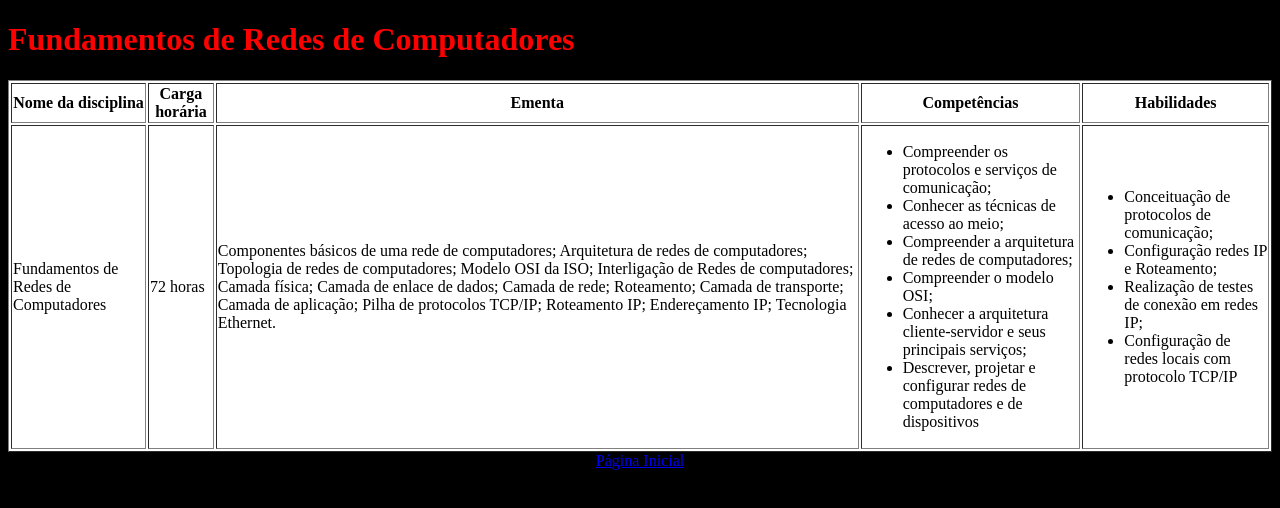
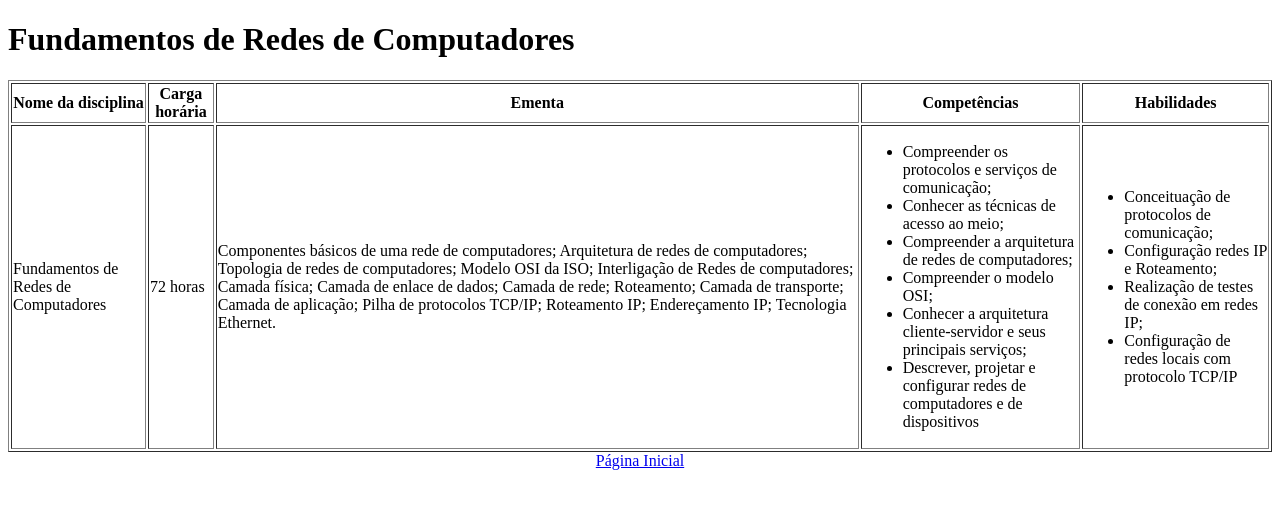
Before and after one commit to Fom-png/PBW2022, a plain HTML site: page Materias/FRD.html in a window 1280 px wide. Drawn offline with Linux system fonts and the light colour scheme.

Commit message:
Update FRD.html

```diff
--- a/Materias/FRD.html
+++ b/Materias/FRD.html
@@ -7,17 +7,6 @@
     <meta name="author" content="José Afonso">
     <meta name="description" content="Uma página com algumas informações sobre mim, José Afonso Araujo dos Santos">
     <title>Fundamentos de Redes de Computadores</title>
-    <style>
-        body{
-            background-color: black;
-        }
-        h1{
-            color: red;
-        }
-        table{
-            background-color: white;
-        }
-    </style>
 </head>
 <body>
 <!-- 31/08/2022 -->
```
